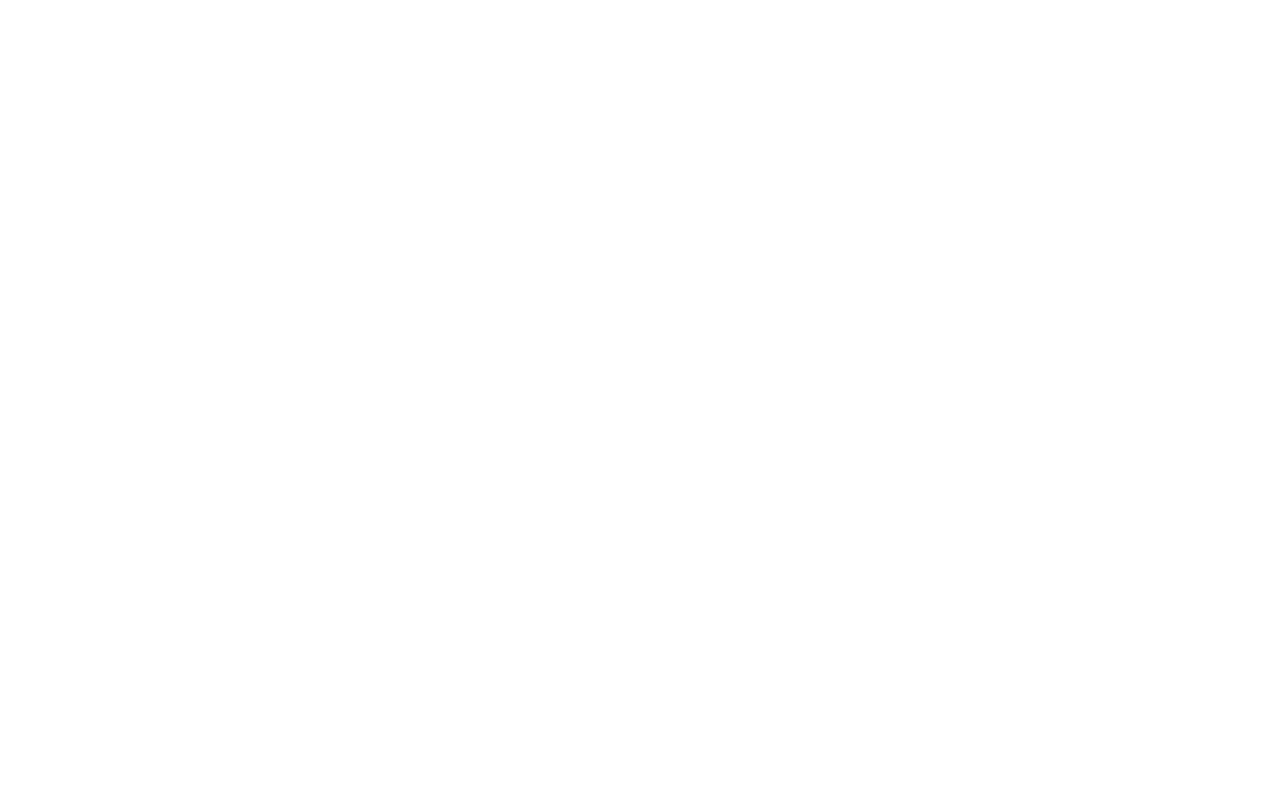
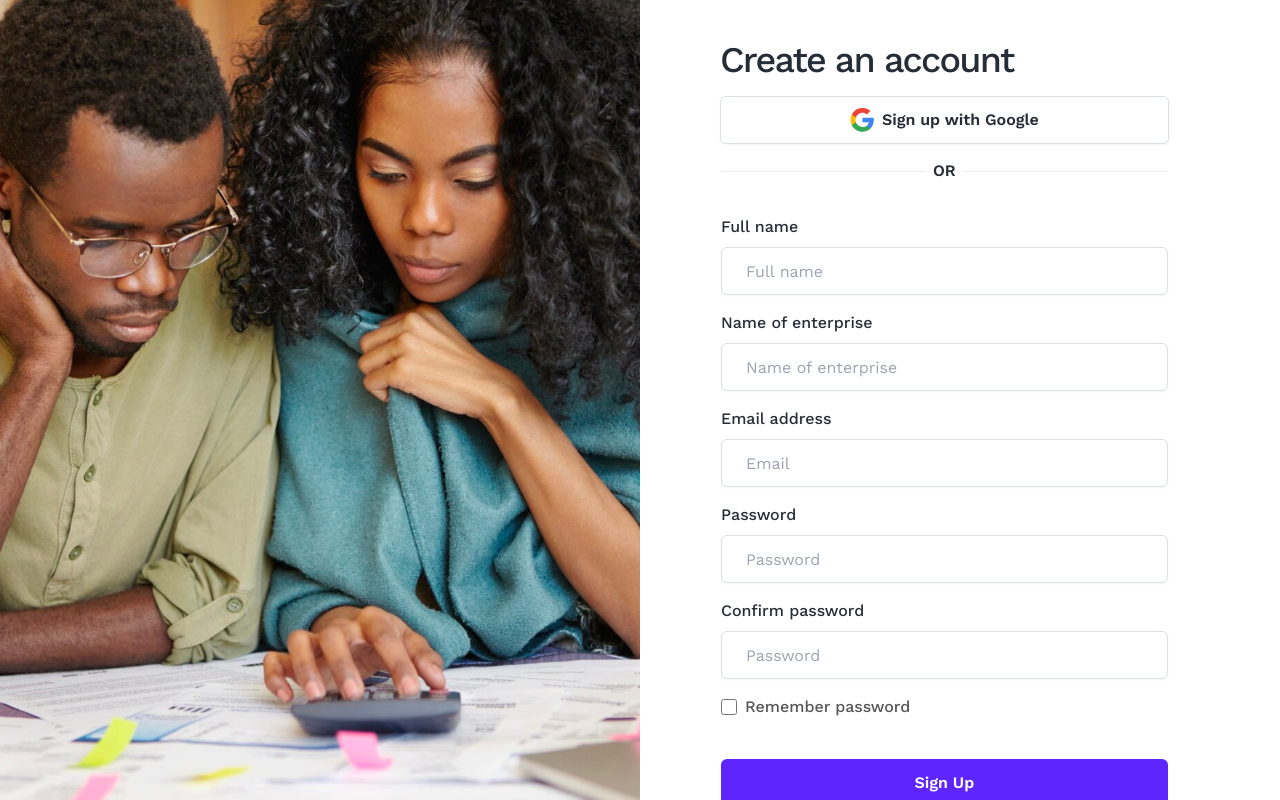
Before and after one commit to patkoton/grp93-frontend, a React (Create React App) app: page /register in a window 1280 px wide. Before the commit this address had no page. Built offline with nearby package versions, Linux system fonts and the light colour scheme.

Commit message:
Working on Auth Pages

```diff
--- a/public/index.html
+++ b/public/index.html
@@ -15,6 +15,9 @@
       user's mobile device or desktop. See https://developers.google.com/web/fundamentals/web-app-manifest/
     -->
     <link rel="manifest" href="%PUBLIC_URL%/manifest.json" />
+    <link rel="preconnect" href="https://fonts.googleapis.com">
+    <link rel="preconnect" href="https://fonts.gstatic.com" crossorigin>
+    <link href="https://fonts.googleapis.com/css2?family=Work+Sans:wght@300;400;500;600;700;800;900&display=swap" rel="stylesheet">
     <!--
       Notice the use of %PUBLIC_URL% in the tags above.
       It will be replaced with the URL of the `public` folder during the build.
--- a/src/App.js
+++ b/src/App.js
@@ -1,12 +1,14 @@
 import './App.css';
 import { Route, Routes } from 'react-router-dom';
 import Home from './pages/Home';
+import Register from './pages/Register';
 
 function App() {
 
   return (
     <Routes>
       <Route path='/' element={<Home/>}/>
+      <Route path='/register' element={<Register/>}/>
     </Routes>
   );
 }
--- /dev/null
+++ b/src/components/RegisterForm.jsx
@@ -0,0 +1,93 @@
+import React, { useState } from 'react'
+import { Link } from 'react-router-dom';
+
+const RegisterForm = () => {
+    const [isChecked, setIsChecked] = useState(false);
+
+    const handleCheckboxChange = () => {
+        setIsChecked(!isChecked);
+    };
+  return (
+    <div>
+        <form action="" className='mt-8'>
+            <div>
+                <label htmlFor="fullname" className='block font-medium text-base text-dark-blue'>
+                    Full name
+                </label>
+                <input  type="text"
+                        id='fullname'
+                        className='w-full h-12 rounded-md bg-input-backg border border-border-line shadow shadow-shadow-color px-5 placeholder:px-1 mt-2'
+                        placeholder='Full name'
+                />
+            </div>
+            <div className='mt-4'>
+                <label htmlFor="enterprise" className='block font-medium text-base text-dark-blue'>
+                    Name of enterprise
+                </label>
+                <input  type="text"
+                        id='enterprise'
+                        className='w-full h-12 rounded-md bg-input-backg border border-border-line shadow shadow-shadow-color px-5 placeholder:px-1 mt-2'
+                        placeholder='Name of enterprise'
+                />
+            </div>
+            <div className='mt-4'>
+                <label htmlFor="email" className='block font-medium text-base text-dark-blue'>
+                    Email address
+                </label>
+                <input  type="email"
+                        id='email'
+                        className='w-full h-12 rounded-md bg-input-backg border border-border-line shadow shadow-shadow-color px-5 placeholder:px-1 mt-2'
+                        placeholder='Email'
+                />
+            </div>
+            <div className='mt-4'>
+                <label htmlFor="password" className='block font-medium text-base text-dark-blue'>
+                    Password
+                </label>
+                <input  type="password"
+                        id='password'
+                        className='w-full h-12 rounded-md bg-input-backg border border-border-line shadow shadow-shadow-color px-5 placeholder:px-1 mt-2'
+                        placeholder='Password'
+                />
+            </div>
+            <div className='mt-4'>
+                <label htmlFor="confpassword" className='block font-medium text-base text-dark-blue'>
+                    Confirm password
+                </label>
+                <input  type="password"
+                        id='confpassword'
+                        className='w-full h-12 rounded-md bg-input-backg border border-border-line shadow shadow-shadow-color px-5 placeholder:px-1 mt-2'
+                        placeholder='Password'
+                />
+            </div>
+            <div className="flex gap-2 items-center mt-4">
+                <input
+                    type="checkbox"
+                    id="myCheckbox"
+                    checked={isChecked}
+                    onChange={handleCheckboxChange}
+                    className="h-4 w-4 text-blue focus:ring-blue border-blue rounded"
+                />
+                <label htmlFor="myCheckbox" className="text-dark-gray text-base font-medium">
+                    Remember password
+                </label>
+                </div>
+            <div className='mt-10'>
+                <button type='submit'
+                        className='w-full h-12 rounded-md bg-blue font-semibold text-base text-input-backg'
+                >
+                    Sign Up
+                </button>
+            </div>
+            <div className='flex justify-center items-center mt-4 pb-10'>
+                <div className='font-normal text-base text-dark-gray'>
+                    Already have an account?
+                    <Link to='/' className='text-blue font-semibold'> Login</Link>
+                </div>
+            </div>
+        </form>
+    </div>
+  )
+}
+
+export default RegisterForm
--- /dev/null
+++ b/src/pages/Register.jsx
@@ -0,0 +1,37 @@
+import React from 'react'
+import { Link } from 'react-router-dom'
+import google from '../assets/images/google-logo.svg'
+import RegisterForm from '../components/RegisterForm'
+
+const Register = () => {
+  return (
+    <div>
+        <div className='min-h-screen flex flex-col md:flex-row font-worksans'>
+            <div className='flex flex-col md:w-1/2 bg-authImg bg-cover bg-no-repeat bg-center'></div>
+            <div className='flex flex-col justify-center md-w-1/2 bg-white px-5 md:px-20 py-10 md:overflow-y-auto'>
+                <div className='w-full h-full'>
+                    <h4 className='font-medium text-3xl md:text-4xl text-dark-blue tracking-tighter'>Create an account</h4>
+                    <div className='h-12 rounded-md bg-input-backg border border-border-line shadow shadow-shadow-color mt-4'>
+                        <Link to="/">
+                            <div className='h-full flex justify-center items-center'>
+                                <div className='flex gap-2 items-center'>
+                                    <img src={google} alt="" />
+                                    <span className='font-semibold text-base text-dark-blue'>Sign up with Google</span>
+                                </div>
+                            </div>
+                        </Link>
+                        <div className='flex items-center gap-2 mt-4'>
+                            <div className='w-[45%] h-[1px] md:w-[204px] bg-light-gray'></div>
+                            <span className='font-semibold text-base text-dark-blue'>OR</span>
+                            <div className='w-[45%] h-[1px] md:w-[204px] bg-light-gray'></div>
+                        </div>
+                        <RegisterForm />
+                    </div>
+                </div>
+            </div>
+        </div>
+    </div>
+  )
+}
+
+export default Register
--- a/tailwind.config.js
+++ b/tailwind.config.js
@@ -1,10 +1,31 @@
 /** @type {import('tailwindcss').Config} */
+const defaultTheme = require('tailwindcss/defaultTheme');
+
 module.exports = {
   content: [
     "./src/**/*.{js,jsx,ts,tsx}",
   ],
   theme: {
-    extend: {},
+    extend: {
+      fontFamily: {
+        worksans: ['Work Sans', ...defaultTheme.fontFamily.sans],
+      },
+      backgroundImage: {
+        'authImg': "url('/src/assets/images/auth-background-image.png')",
+      },
+    },
+    colors: {
+      transparent: 'transparent',
+      'white': '#FFF',
+      'dark-blue': 'var(--gray-700, #272D37)',
+      'gray': 'var(--gray-25, #919BA7)',
+      'dark-gray': '#555',
+      'light-gray': '#EAEBF0',
+      'blue': '#5E25FF',
+      'input-backg': 'var(--base-white, #FFF)',
+      'border-line': 'var(--neutral-700, #DAE0E6)',
+      'shadow-color': 'rgba(16, 24, 40, 0.04)',
+    }
   },
   plugins: [],
 }
```
Also changed, not shown: src/assets/images/auth-background-image.png (added), src/assets/images/google-logo.svg (added).
